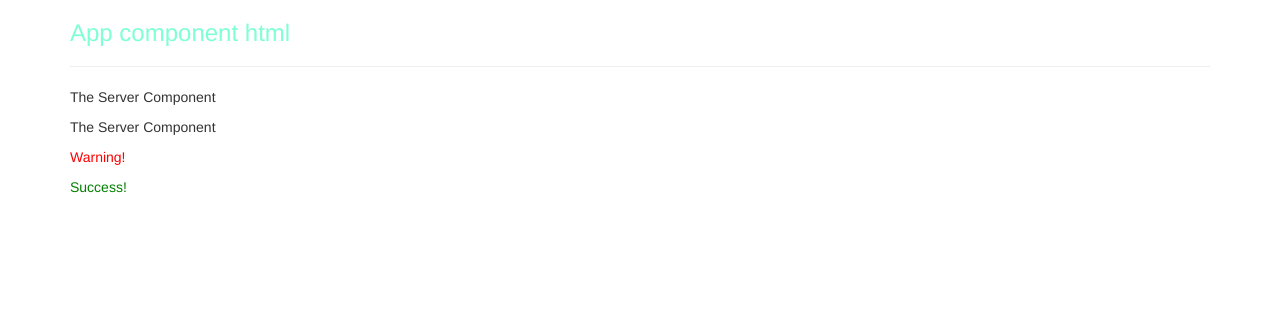
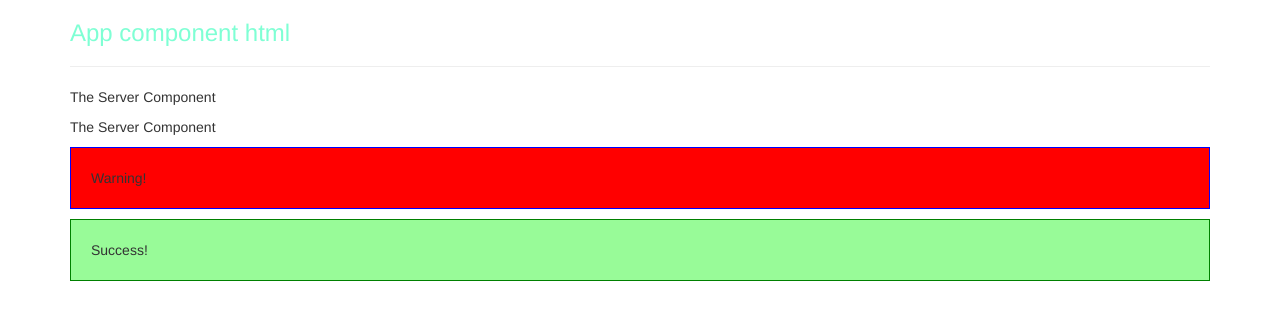
Before and after one commit to richardcalf/angular-the-complete-guide, an Angular app in the folder my-first-app/: page / in a window 1280 px wide. Shown: the top 320 px of the page. Built offline with nearby package versions, Linux system fonts and the light colour scheme.

Commit message:
assignment 1 : upgraded

```diff
--- a/my-first-app/src/app/app.component.css
+++ b/my-first-app/src/app/app.component.css
@@ -1,11 +1,3 @@
 h3 {
   color: aquamarine
 }
-
-app-successalert {
-  color: green
-}
-
-app-warning {
-    color: red
-}
--- a/my-first-app/src/app/successalert/successalert.component.css
+++ b/my-first-app/src/app/successalert/successalert.component.css
@@ -0,0 +1,5 @@
+p {
+  padding: 20px;
+  background-color: palegreen;
+  border: 1px solid green;
+}
--- /dev/null
+++ b/my-first-app/src/app/warningalert/warningalert.component.css
@@ -0,0 +1,5 @@
+p {
+    padding: 20px;
+    background-color: red;
+    border: 1px solid blue;
+}
--- a/my-first-app/src/app/warningalert/warningalert.component.ts
+++ b/my-first-app/src/app/warningalert/warningalert.component.ts
@@ -2,7 +2,8 @@ import { Component } from "@angular/core";
 
 @Component({
   selector: 'app-warning',
-  templateUrl: './warningalert.component.html'
+  templateUrl: './warningalert.component.html',
+  styleUrls: ['./warningalert.component.css']
   })
 export class WarningAlertComponent {
 
```
